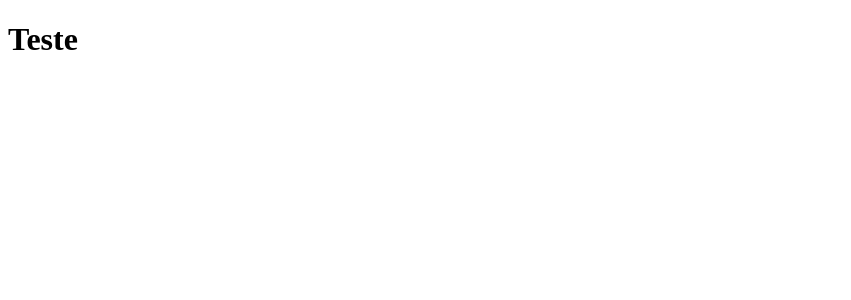
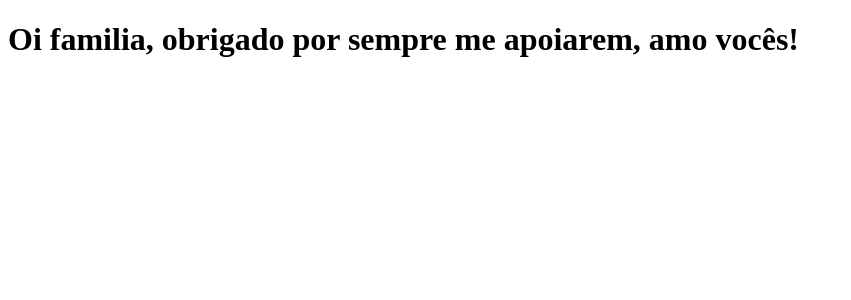
Before and after one commit to Jayromberg/clone-tabnews, a Next.js app: page / in a window 1280 px wide. Shown: the top 300 px of the page, without its empty margins (0-851 px from the left). Built offline with nearby package versions, Linux system fonts and the light colour scheme.

Commit message:
refactor: mensagem para minha familia

```diff
--- a/pages/index.js
+++ b/pages/index.js
@@ -1,5 +1,5 @@
 function Home(){
-  return <h1>Teste</h1>
+  return <h1>Oi familia, obrigado por sempre me apoiarem, amo vocês!</h1>
 }
 
 export default Home;
```
